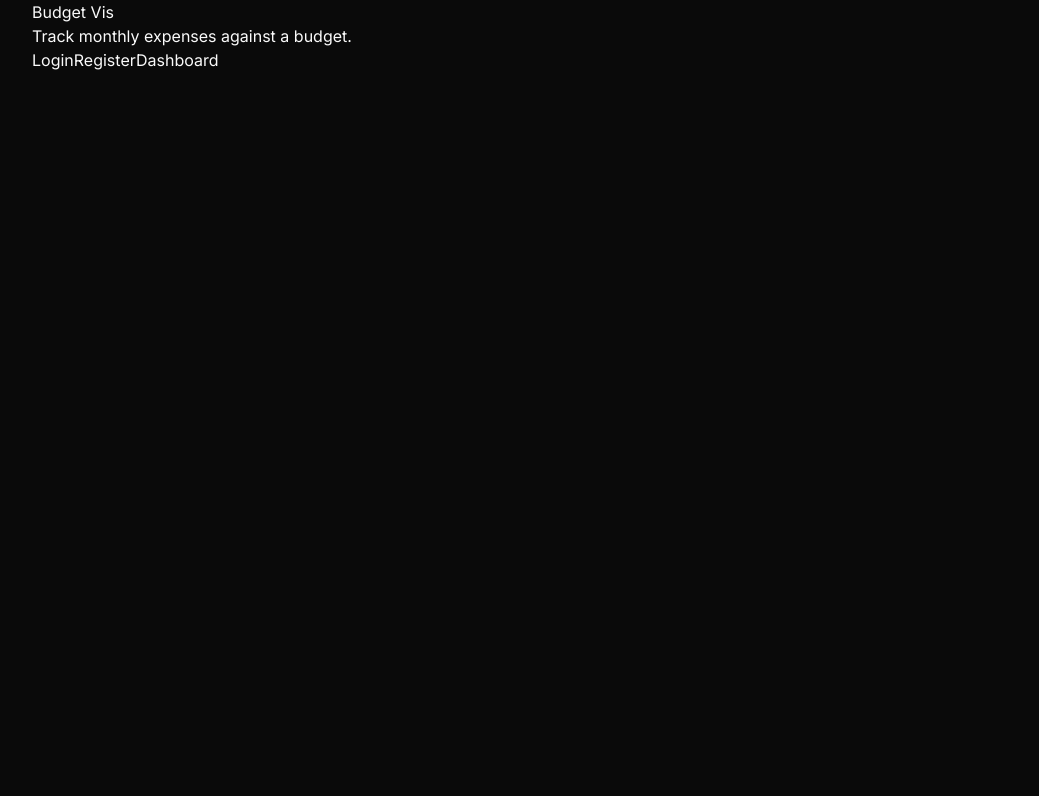
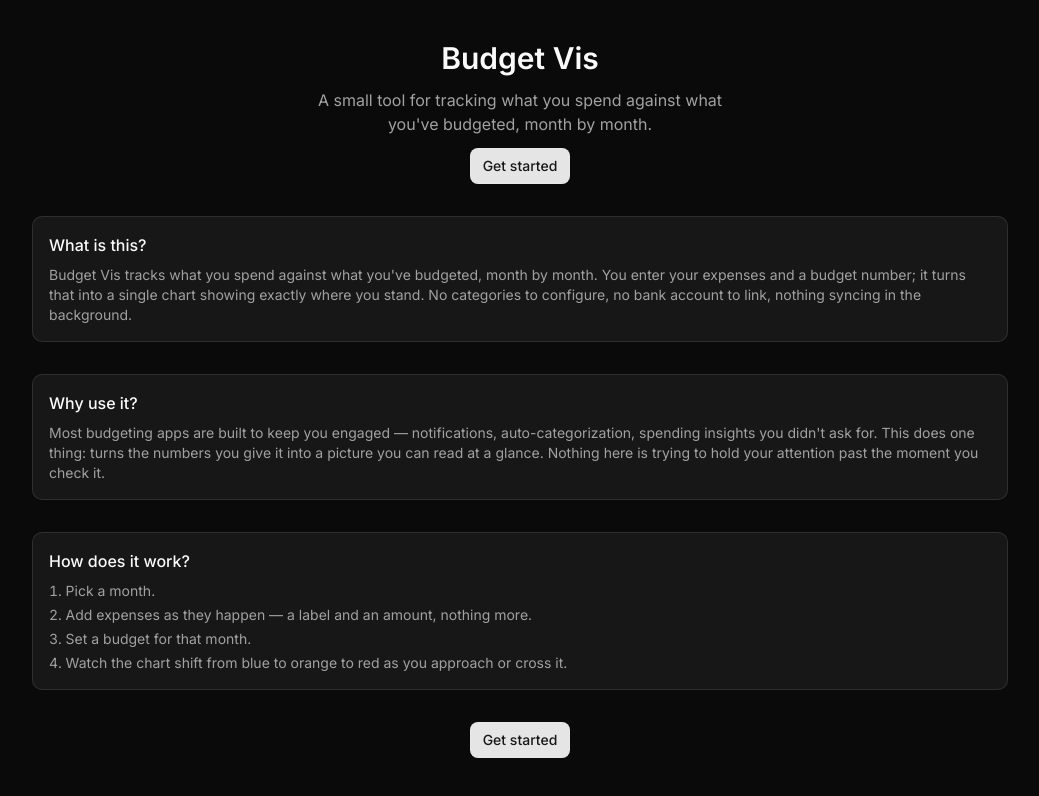
Before and after one commit to yatfu/budget-vis-next, a Next.js app: page / in a window 1280 px wide. Shown: the top 796 px of the page, without its empty margins (120-1159 px from the left). Built offline with nearby package versions, Linux system fonts and the light colour scheme; no server answers.

Commit message:
AI IMPLEMENTED feat: add landing page

```diff
--- a/app/page.tsx
+++ b/app/page.tsx
@@ -1,19 +1,54 @@
 import Link from "next/link";
+import { cn, buttonBase, buttonVariants, buttonSizes, cardStyles } from "@/lib/utils";
 
 export default function LandingPage() {
-  /* page has two tabs
-       one to crud data of budget per month
-       one to display data of all months */
+  return (
+    <div className="flex flex-col gap-8 py-10">
+      <section className="flex flex-col items-center gap-3 text-center">
+        <h1 className="text-3xl font-semibold">Budget Vis</h1>
+        <p className="max-w-md text-muted-foreground">
+          A small tool for tracking what you spend against what you&apos;ve budgeted, month by month.
+        </p>
+        <Link href="/register" className={cn(buttonBase, buttonVariants.default, buttonSizes.default)}>
+          Get started
+        </Link>
+      </section>
 
-  return (
-    <div>
-      <h1>Budget Vis</h1>
-      <p>Track monthly expenses against a budget.</p>
-      <nav>
-        <Link href="/login">Login</Link>
-        <Link href="/register">Register</Link>
-        <Link href="/dashboard">Dashboard</Link>
-      </nav>
+      <section className={cn(cardStyles, "flex flex-col gap-2 p-4")}>
+        <h2 className="font-medium">What is this?</h2>
+        <p className="text-sm text-muted-foreground">
+          Budget Vis tracks what you spend against what you&apos;ve budgeted, month by month.
+          You enter your expenses and a budget number; it turns that into a single chart
+          showing exactly where you stand. No categories to configure, no bank account to
+          link, nothing syncing in the background.
+        </p>
+      </section>
+
+      <section className={cn(cardStyles, "flex flex-col gap-2 p-4")}>
+        <h2 className="font-medium">Why use it?</h2>
+        <p className="text-sm text-muted-foreground">
+          Most budgeting apps are built to keep you engaged — notifications, auto-categorization,
+          spending insights you didn&apos;t ask for. This does one thing: turns the numbers you give
+          it into a picture you can read at a glance. Nothing here is trying to hold your attention
+          past the moment you check it.
+        </p>
+      </section>
+
+      <section className={cn(cardStyles, "flex flex-col gap-2 p-4")}>
+        <h2 className="font-medium">How does it work?</h2>
+        <ol className="flex flex-col gap-1 text-sm text-muted-foreground list-decimal list-inside">
+          <li>Pick a month.</li>
+          <li>Add expenses as they happen — a label and an amount, nothing more.</li>
+          <li>Set a budget for that month.</li>
+          <li>Watch the chart shift from blue to orange to red as you approach or cross it.</li>
+        </ol>
+      </section>
+
+      <section className="flex justify-center">
+        <Link href="/register" className={cn(buttonBase, buttonVariants.default, buttonSizes.default)}>
+          Get started
+        </Link>
+      </section>
     </div>
   );
 }
```
